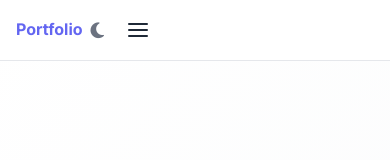
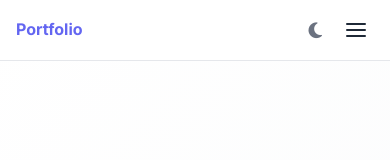
Before and after one commit to 220210501064-Firji-Achmad-Fahresi/PortofolioFirji, a plain HTML site: page portfolio-website/index.html in a window 390 px wide. Shown: the top 160 px of the page. Drawn offline with nearby package versions, Linux system fonts and the light colour scheme.

```diff
--- a/portfolio-website/css/style.css
+++ b/portfolio-website/css/style.css
@@ -357,6 +357,8 @@ body {
     display: flex;
     align-items: center;
     gap: var(--space-sm);
+    margin-left: auto; /* Memastikan selalu di kanan */
+    justify-content: flex-end;
 }
 
 .theme-toggle {
@@ -371,6 +373,7 @@ body {
     display: flex;
     align-items: center;
     justify-content: center;
+    order: 1; /* Theme toggle di sebelah kanan hamburger */
 }
 
 .theme-toggle:hover {
@@ -384,6 +387,7 @@ body {
     gap: 4px;
     cursor: pointer;
     padding: var(--space-xs);
+    order: 2; /* Hamburger di sebelah kiri theme toggle */
 }
 
 .hamburger span {
@@ -1903,6 +1907,25 @@ section {
 
 /* Mobile Navigation */
 @media (max-width: 767px) {
+    /* Memastikan nav-controls tetap di kanan pada mobile */
+    .nav-container {
+        display: flex;
+        justify-content: space-between;
+        align-items: center;
+        position: relative;
+    }
+
+    .nav-controls {
+        position: absolute;
+        right: var(--space-sm);
+        top: 50%;
+        transform: translateY(-50%);
+        display: flex;
+        align-items: center;
+        gap: var(--space-sm);
+        z-index: 1001;
+    }
+
     .nav-menu {
         position: fixed;
         top: 60px;
@@ -2328,6 +2351,7 @@ section {
         display: none;
     }
 
+
     body {
         background: white;
         color: black;
```
